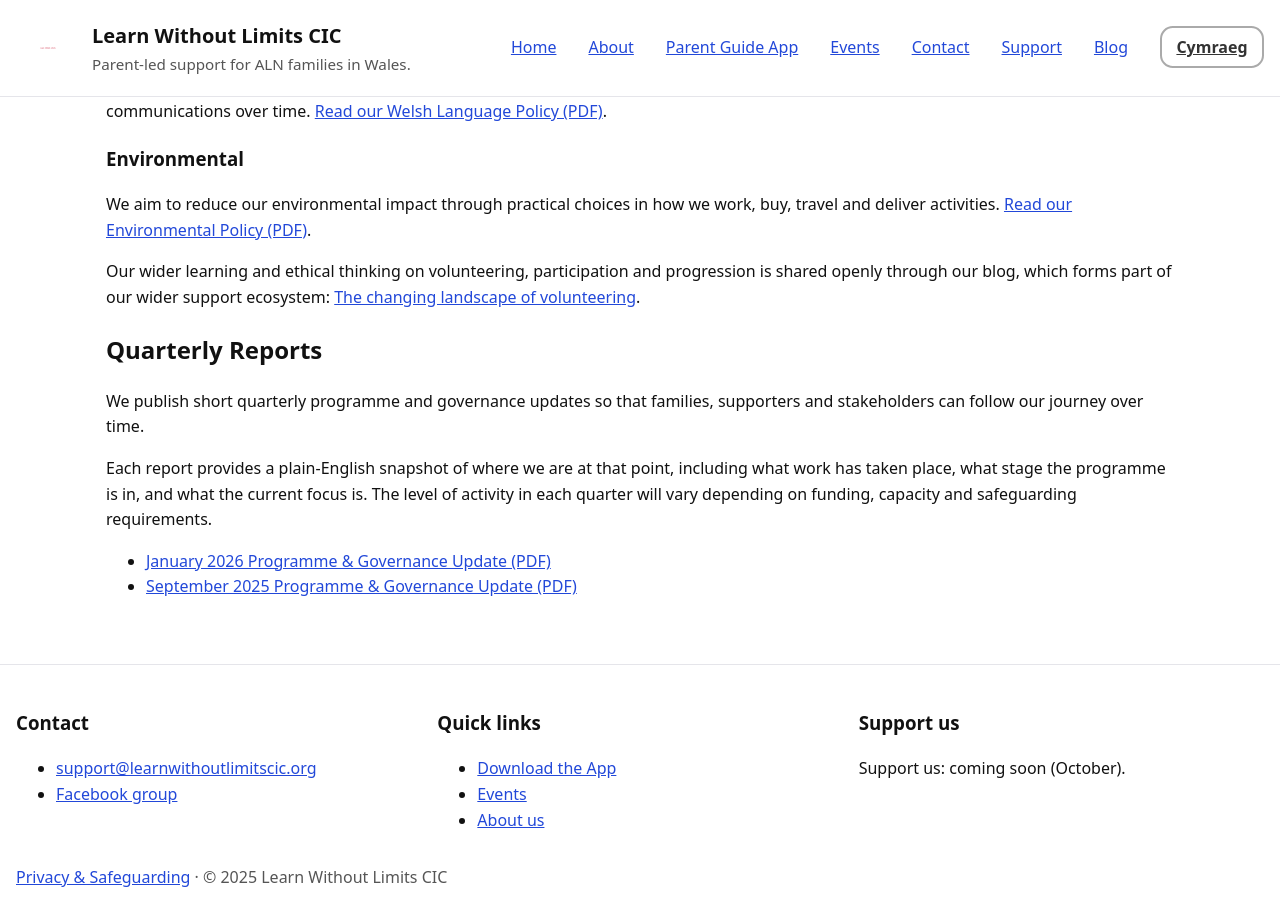
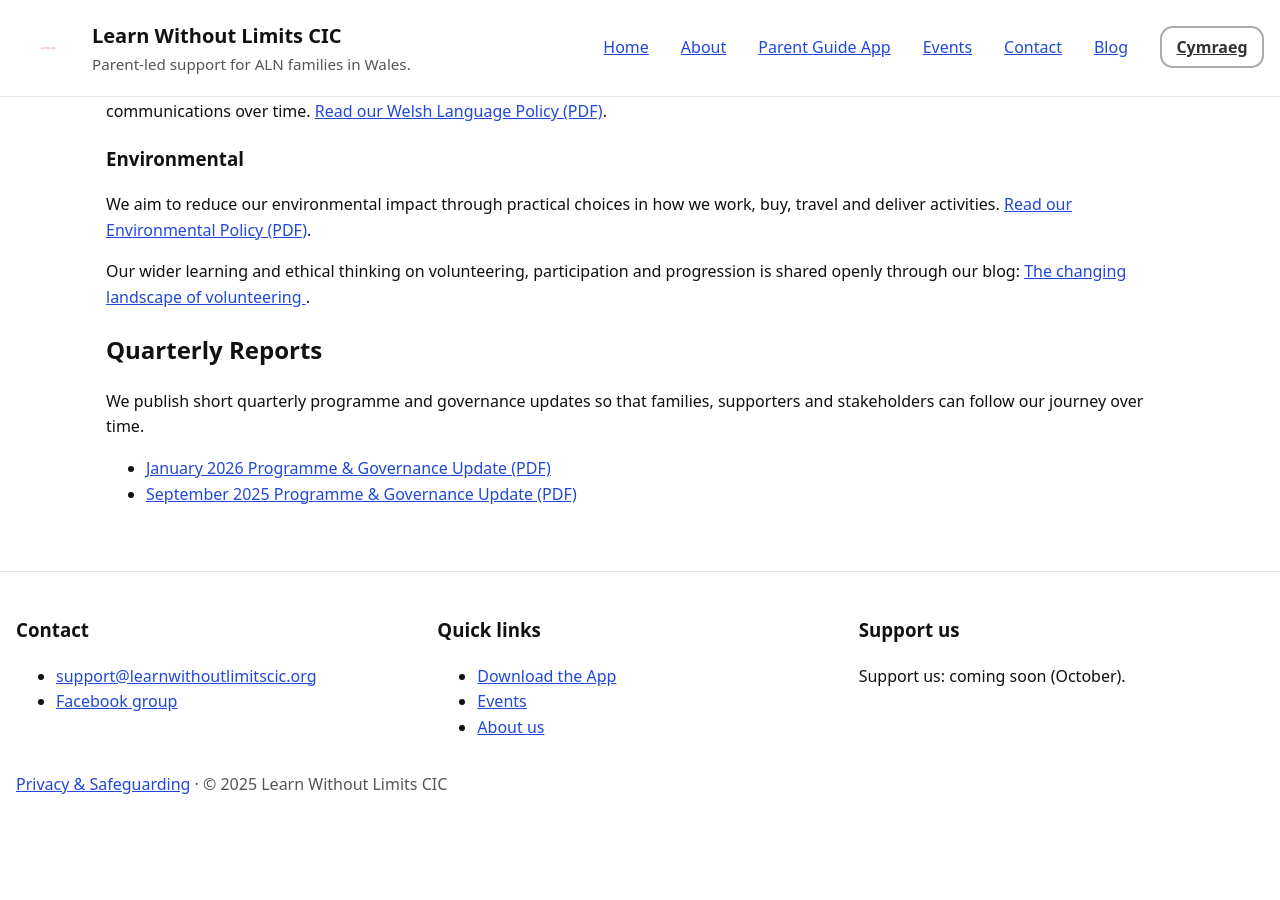
Before and after one commit to StephShobiye/learnwithoutlimitscic.github.io, a Jekyll site: the page about.en.html, which Jekyll copies as it is, in a window 1280 px wide and 900 px high, scrolled down 1433 px. Built offline with Jekyll 4.4.1, drawn with Linux system fonts in a browser that asks for light colours; after the commit the page ends 2255 px from its top, so only the background shows below that.

Commit message:
Update about.en.html

```diff
--- a/about.en.html
+++ b/about.en.html
@@ -29,8 +29,7 @@
         <li><a href="/app.en.html">Parent Guide App</a></li>
         <li><a href="/events.en.html">Events</a></li>
         <li><a href="/contact.en.html">Contact</a></li>
-      <li><a href="/support.en.html">Support</a></li>
-      <li><a href="https://learnwithoutlimitscic.blogspot.com/" target="_blank" rel="noopener">Blog</a></li>
+        <li><a href="https://blog.learnwithoutlimitscic.org/">Blog</a></li>
       </ul>
     </nav>
     <nav class="lang-switch" aria-label="Language switch">
@@ -117,12 +116,12 @@
           Read our Complaints &amp; Concerns Policy (PDF)
         </a>.
       </p>
+
       <h3>Volunteering</h3>
       <p>
         Learn Without Limits CIC works with volunteers in a structured, ethical and proportionate way, with clear boundaries and an emphasis on progression rather than indefinite unpaid labour.
         <a href="/policies/lwl_volunteer_and_expenses_policy.pdf">Read our Volunteer and Expenses Policy (PDF)</a>.
       </p>
-
 
       <h3>Finance</h3>
       <p>
@@ -141,25 +140,19 @@
         We aim to reduce our environmental impact through practical choices in how we work, buy, travel and deliver activities.
         <a href="/policies/lwl_environmental_policy.pdf">Read our Environmental Policy (PDF)</a>.
       </p>
+
       <p>
-  Our wider learning and ethical thinking on volunteering, participation and progression is shared openly through our blog, which forms part of our wider support ecosystem:
-  <a href="https://learnwithoutlimitscic.blogspot.com/2026/01/the-changing-landscape-of-volunteering.html">The changing landscape of volunteering</a>.
+        Our wider learning and ethical thinking on volunteering, participation and progression is shared openly through our blog:
+        <a href="https://blog.learnwithoutlimitscic.org/2026/01/the-changing-landscape-of-volunteering.html">
+          The changing landscape of volunteering
+        </a>.
       </p>
-
-
-      <!-- NEW SECTION: QUARTERLY REPORTS -->
 
       <h2>Quarterly Reports</h2>
 
       <p>
         We publish short quarterly programme and governance updates so that families, supporters and stakeholders
         can follow our journey over time.
-      </p>
-
-      <p>
-        Each report provides a plain-English snapshot of where we are at that point, including what work has taken
-        place, what stage the programme is in, and what the current focus is. The level of activity in each quarter
-        will vary depending on funding, capacity and safeguarding requirements.
       </p>
 
       <ul>
```
Lines whose indentation alone changed are shown as unchanged.
